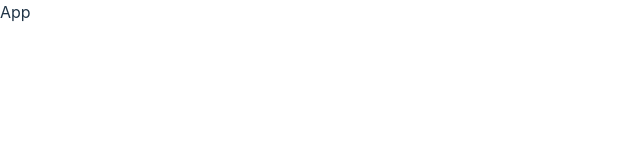
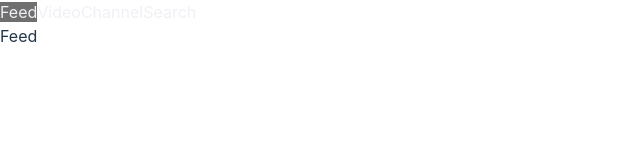
Before and after one commit to ranepaarth/youtube-clone, a React (Vite) app: page / in a window 1280 px wide. Shown: the top 160 px of the page, without its empty margins (0-640 px from the left). Built offline with nearby package versions, Linux system fonts and the light colour scheme.

Commit message:
Done App Structure

```diff
--- a/src/App.jsx
+++ b/src/App.jsx
@@ -1,8 +1,21 @@
 import React from 'react'
+import { createBrowserRouter,RouterProvider,Route,createRoutesFromElements } from 'react-router-dom'
 
+import {RootLayout,Feed,VideoDetail,ChannelDetail,SearchFeed} from './components/routes'
+
+const router = createBrowserRouter(
+  createRoutesFromElements(
+    <Route path='/' element={<RootLayout />}>
+      <Route index exact element={<Feed />}/>
+      <Route path='/video/:id' exact element={<VideoDetail />}/>
+      <Route path='/channel/:id' exact element={<ChannelDetail />}/>
+      <Route path='/search/:searchTerm' exact element={<SearchFeed />}/>
+    </Route>
+  )
+)
 const App = () => {
   return (
-    <div>App</div>
+    <RouterProvider router={router}>App</RouterProvider>
   )
 }
 
--- /dev/null
+++ b/src/components/ChannelDetail.jsx
@@ -0,0 +1,9 @@
+import React from 'react'
+
+const ChannelDetail = () => {
+  return (
+    <div>ChannelDetail</div>
+  )
+}
+
+export default ChannelDetail
--- /dev/null
+++ b/src/components/Feed.jsx
@@ -0,0 +1,9 @@
+import React from 'react'
+
+const Feed = () => {
+  return (
+    <div>Feed</div>
+  )
+}
+
+export default Feed
--- /dev/null
+++ b/src/components/Navbar.jsx
@@ -0,0 +1,15 @@
+import React from "react";
+import { NavLink } from "react-router-dom";
+
+const Navbar = () => {
+  return (
+    <div>
+      <NavLink to="/">Feed</NavLink>
+      <NavLink to="video/:id">Video</NavLink>
+      <NavLink to="channel/:id">Channel</NavLink>
+      <NavLink to="search/:searchTerm">Search</NavLink>
+    </div>
+  );
+};
+
+export default Navbar;
--- /dev/null
+++ b/src/components/SearchFeed.jsx
@@ -0,0 +1,9 @@
+import React from 'react'
+
+const SearchFeed = () => {
+  return (
+    <div>SearchFeed</div>
+  )
+}
+
+export default SearchFeed
--- /dev/null
+++ b/src/components/VideoDetail.jsx
@@ -0,0 +1,9 @@
+import React from 'react'
+
+const VideoDetail = () => {
+  return (
+    <div>VideoDetail</div>
+  )
+}
+
+export default VideoDetail
--- /dev/null
+++ b/src/components/routes.js
@@ -0,0 +1,5 @@
+export {default as RootLayout} from '../layout/RootLayout'
+export {default as Feed} from './Feed'
+export {default as ChannelDetail} from './ChannelDetail'
+export {default as VideoDetail} from './VideoDetail'
+export {default as SearchFeed} from './SearchFeed'
--- a/src/index.css
+++ b/src/index.css
@@ -1,7 +1,6 @@
 :root {
   font-family: Inter, system-ui, Avenir, Helvetica, Arial, sans-serif;
   line-height: 1.5;
-  font-weight: 400;
 
   color-scheme: light dark;
   color: rgba(255, 255, 255, 0.87);
@@ -15,16 +14,20 @@
 }
 
 a {
-  font-weight: 500;
-  color: #646cff;
+  color: #f0f0f5;
   text-decoration: inherit;
 }
 a:hover {
-  color: #535bf2;
+  color: #c1c1c3;
+}
+a.active{
+  background: #6f6f6f;
 }
 
 body {
   margin: 0;
+  padding: 0;
+  box-sizing: border-box;
   min-width: 320px;
   min-height: 100vh;
 }
@@ -53,6 +56,17 @@ button:focus-visible {
   outline: 4px auto -webkit-focus-ring-color;
 }
 
+::-webkit-scrollbar{
+  width:0px;
+  height:5px;
+}
+
+::-webkit-scrollbar-thumb{
+  background-color: rgb(114,113,112);
+  border-radius: 10px;
+  height: 200px;
+}
+
 @media (prefers-color-scheme: light) {
   :root {
     color: #213547;
--- /dev/null
+++ b/src/layout/RootLayout.jsx
@@ -0,0 +1,14 @@
+import React from "react";
+import Navbar from "../components/Navbar";
+import { Outlet } from "react-router-dom";
+
+const RootLayout = () => {
+  return (
+    <div>
+      <Navbar />
+      <main>{<Outlet />}</main>
+    </div>
+  );
+};
+
+export default RootLayout;
```
